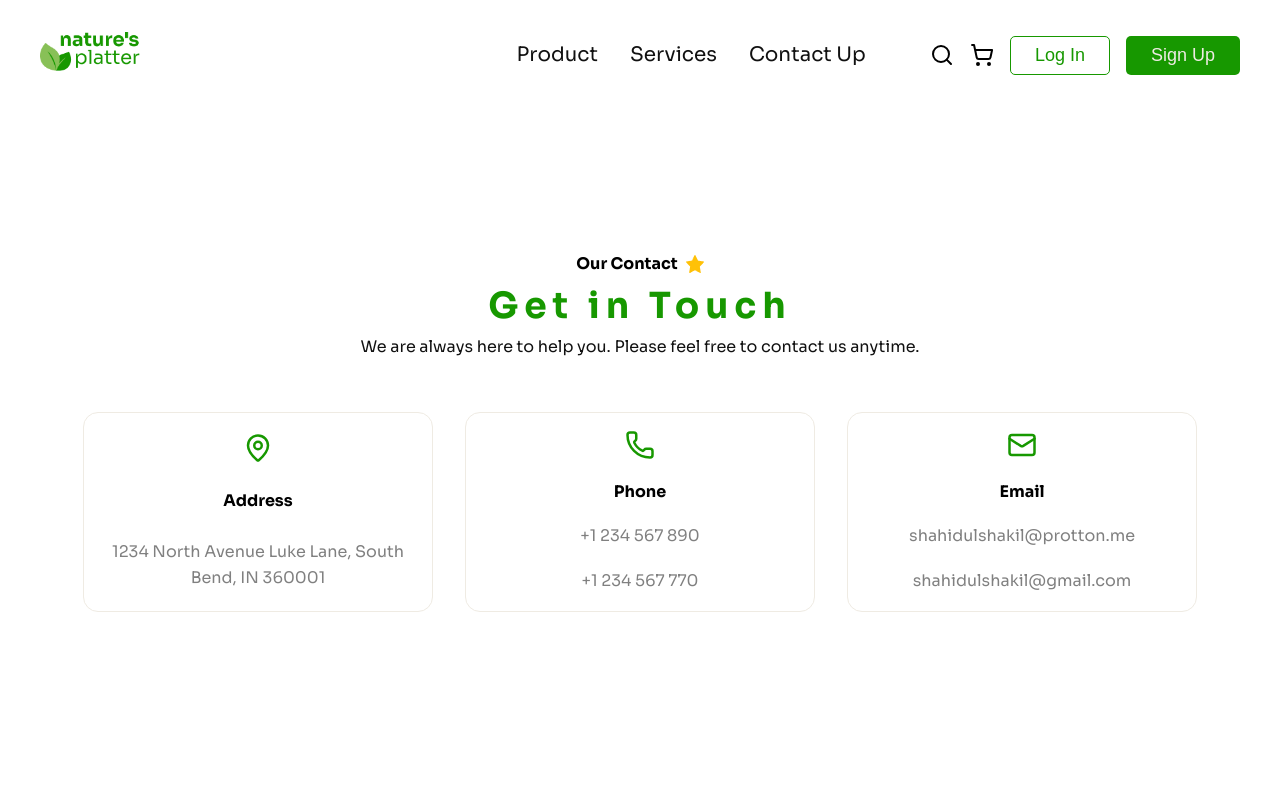
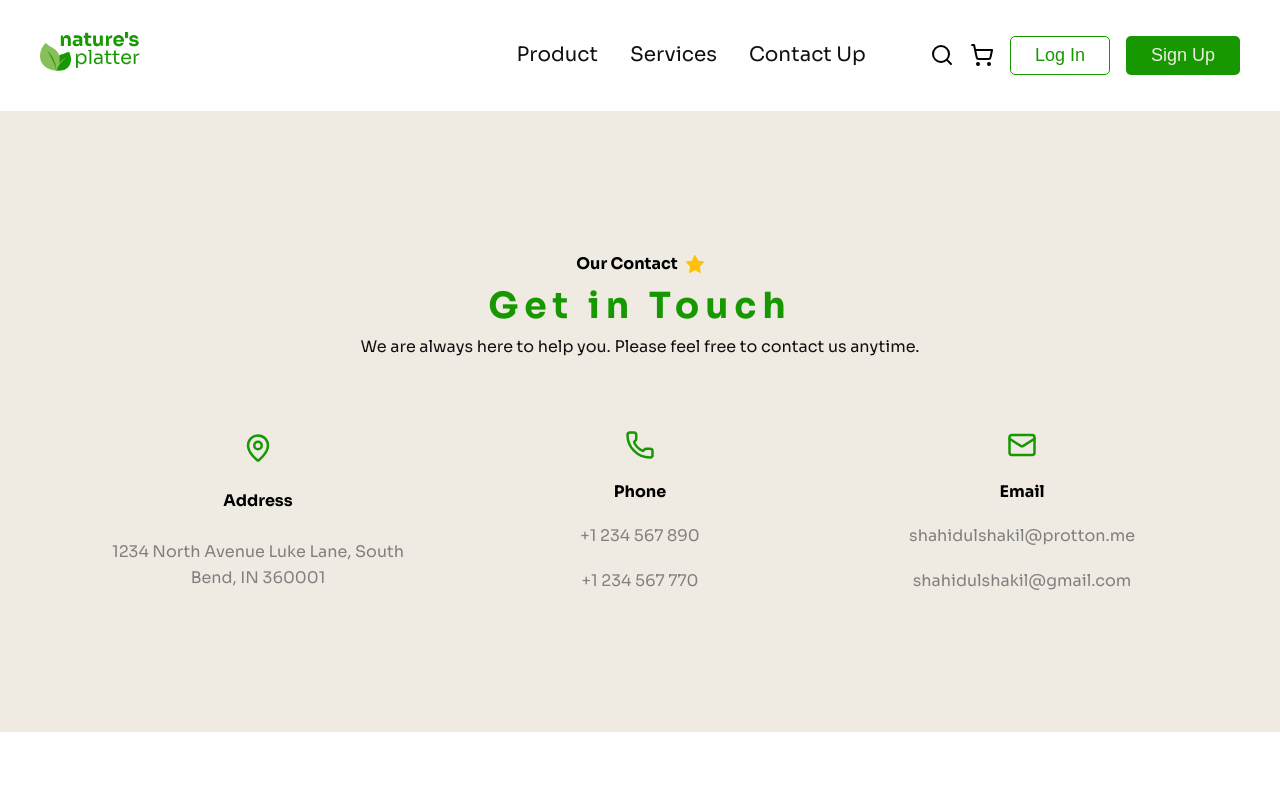
Before and after one commit to shahidul1920/turbo-octo-invention, a React (Vite) app: page /contact in a window 1280 px wide. Shown: the top 800 px of the page. Built offline with nearby package versions, Linux system fonts and the light colour scheme.

Commit message:
few more update

```diff
--- a/src/pages/ContactPage.jsx
+++ b/src/pages/ContactPage.jsx
@@ -26,6 +26,7 @@ export default function ContactPage() {
         </div>
       </div>
 
+      <div className="contactSection">
       <div className="contactDetails container">
         <div className="card location">
           <MapPin />
@@ -44,6 +45,7 @@ export default function ContactPage() {
           <p>shahidulshakil@protton.me</p>
           <p>shahidulshakil@gmail.com</p>
         </div>
+      </div>
       </div>
 
       {/* form section */}
--- a/src/scss/_design.scss
+++ b/src/scss/_design.scss
@@ -679,6 +679,7 @@ header{
 // contact page
 
 .textNtitle{
+    background: var(--secondary);
     padding: 140px 0;
     padding-bottom: 20px;
     .subTitle{
@@ -703,6 +704,10 @@ header{
             margin-bottom: 2rem;
         }
     }
+}
+.contactSection{
+    background: var(--secondary);
+
 }
 .contactDetails{
     display: flex;
--- a/src/scss/index.css
+++ b/src/scss/index.css
@@ -736,6 +736,7 @@ header .mainheader .flexnav {
 }
 
 .textNtitle {
+  background: var(--secondary);
   padding: 140px 0;
   padding-bottom: 20px;
 }
@@ -760,6 +761,10 @@ header .mainheader .flexnav {
 }
 .textNtitle .title p span {
   color: var(--primary);
+}
+
+.contactSection {
+  background: var(--secondary);
 }
 
 .contactDetails {
```
Also changed, not shown: 1 other file (tests, documents, lock files or other folders).
